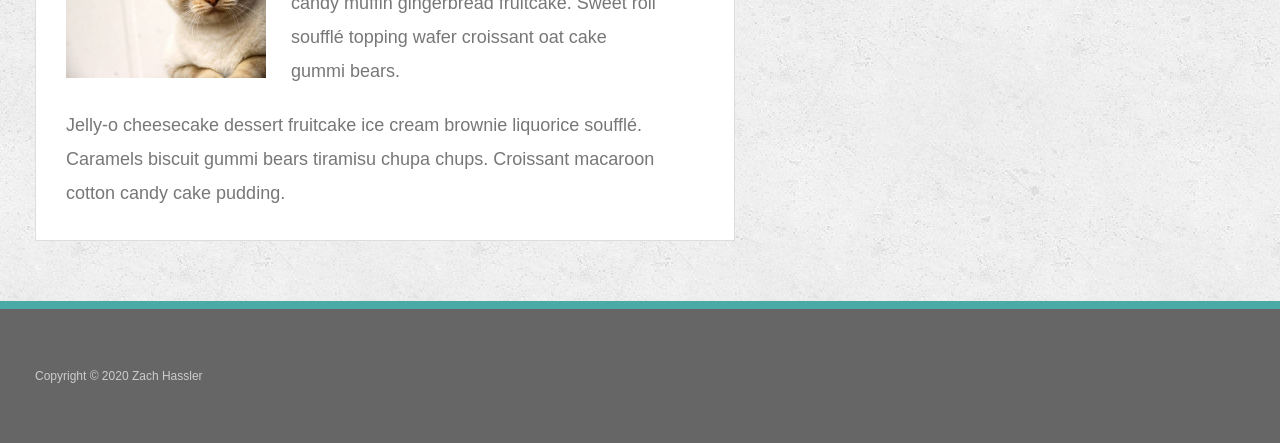
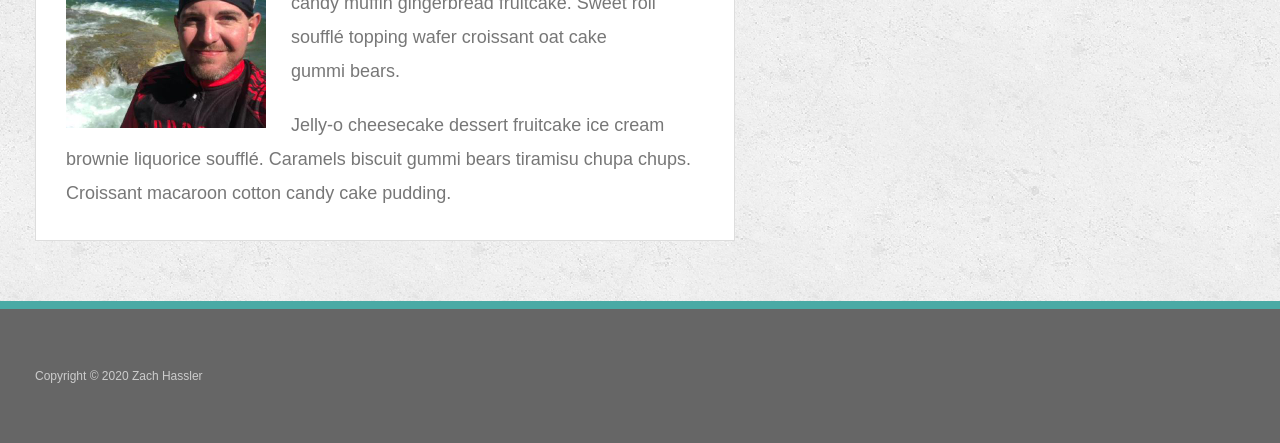
Before and after one commit to Topduck/Responsive-Portfolio, a plain HTML site: page index.html in a window 1280 px wide. Shown: the part 367-810 px from the top of the page. Drawn offline with nearby package versions, Linux system fonts and the light colour scheme.

Commit message:
added new portfolio pic

```diff
--- a/index.html
+++ b/index.html
@@ -29,7 +29,7 @@
     <section class="main-section">
       <h1>About Me</h1>
 
-      <img src="assets/images/cat.jpg" class="auth-image" alt="Your Name">
+      <img src="assets/images/portfolio_pic.jpg" class="auth-image" alt="Your Name">
 
       <p>Marshmallow jelly souffl&eacute; pastry biscuit gummi bears tootsie roll tootsie roll gingerbread. Cotton candy muffin gingerbread fruitcake. Sweet roll souffl&eacute; topping wafer croissant oat cake gummi&nbsp;bears.</p>
 
```
Also changed, not shown: assets/images/portfolio_pic.jpg (added).
